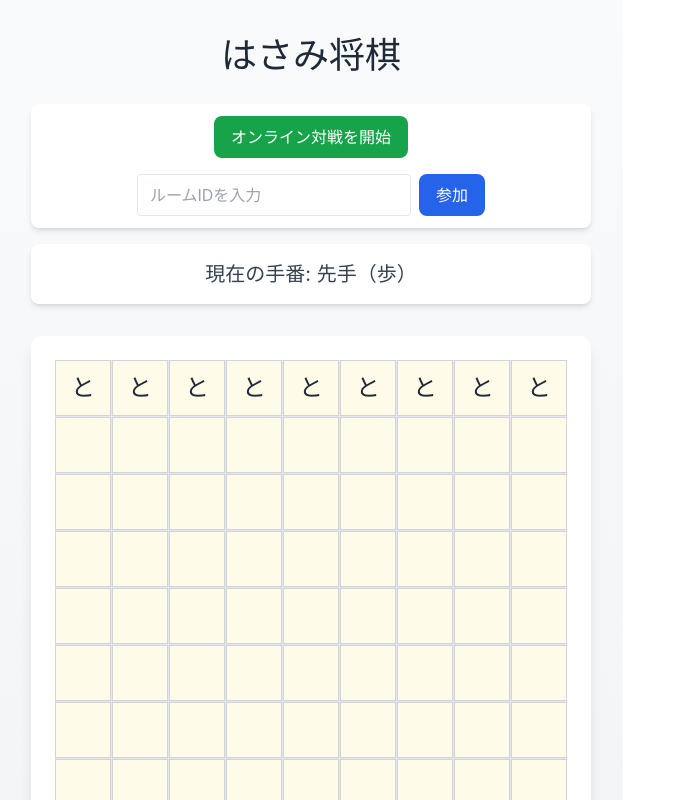
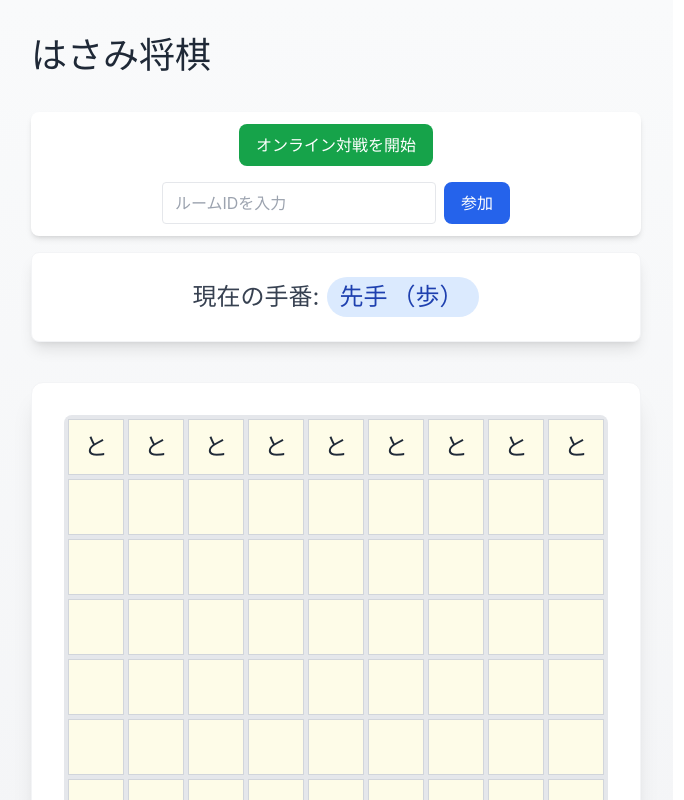
Before and after one commit to yuzoiwasaki/hasami-shogi, a React (Vite) app: page / in a window 1280 px wide. Shown: the top 800 px of the page, without its empty margins (1-685 px from the left). Built offline with nearby package versions, Linux system fonts and the light colour scheme; no server answers.

Commit message:
Improve design

```diff
--- a/src/App.tsx
+++ b/src/App.tsx
@@ -18,15 +18,15 @@ function GameContent() {
 
   return (
     <div className="max-w-4xl mx-auto">
-      <div className="flex justify-between items-center mb-4 sm:mb-8">
-        <h1 className="text-3xl sm:text-4xl font-bold text-gray-800 font-japanese flex-grow text-center">
+      <div className="flex justify-between items-center mb-6 sm:mb-10">
+        <h1 className="text-3xl sm:text-4xl font-bold text-gray-800 font-japanese">
           はさみ将棋
         </h1>
         {room && (
           <button
             onClick={() => window.location.reload()}
             className="bg-gray-600 hover:bg-gray-700 text-white font-bold py-2 px-4 rounded-lg
-              transition duration-200 ease-in-out transform hover:scale-105 shadow-lg text-sm"
+              transition duration-200 ease-in-out transform hover:scale-105 shadow-lg text-sm ml-4"
           >
             ホームに戻る
           </button>
@@ -35,37 +35,47 @@ function GameContent() {
 
       <RoomManager />
 
-      <div className="text-center mb-4 sm:mb-8 p-3 sm:p-4 bg-white rounded-lg shadow-md">
+      <div className="text-center mb-6 sm:mb-10 p-4 sm:p-6 bg-white rounded-lg shadow-lg border border-gray-100">
         {winner ? (
-          <div className="space-y-3 sm:space-y-4">
-            <div className="text-xl sm:text-2xl font-bold text-gray-800">
-              {getPlayerName(winner)}（{winner}）の勝利！
+          <div className="space-y-4 sm:space-y-6">
+            <div className="text-2xl sm:text-3xl font-bold text-gray-800 animate-fade-in">
+              {getPlayerName(winner)}
+              <span className="inline-block mx-2 px-3 py-1 bg-indigo-100 text-indigo-800 rounded-full">
+                {winner}
+              </span>
+              の勝利！
             </div>
             <button
               onClick={resetGame}
-              className="bg-indigo-600 hover:bg-indigo-700 text-white font-bold py-2 sm:py-3 px-4 sm:px-6 rounded-lg
-                transition duration-200 ease-in-out transform hover:scale-105 shadow-lg text-sm sm:text-base"
+              className="bg-indigo-600 hover:bg-indigo-700 text-white font-bold py-3 sm:py-4 px-6 sm:px-8 rounded-lg
+                transition duration-200 ease-in-out transform hover:scale-105 shadow-lg text-base sm:text-lg"
             >
               もう一度プレイ
             </button>
           </div>
         ) : (
-          <div className="text-lg sm:text-xl text-gray-700">
-            現在の手番: <span className="font-bold">{getPlayerName(currentPlayer)}（{currentPlayer}）</span>
+          <div className="text-xl sm:text-2xl text-gray-700">
+            現在の手番:
+            <span className={`font-bold ml-2 inline-block px-3 py-1 rounded-full ${
+              currentPlayer === '歩' ? 'bg-blue-100 text-blue-800' : 'bg-red-100 text-red-800'
+            }`}>
+              {getPlayerName(currentPlayer)}
+              <span className="mx-1">（{currentPlayer}）</span>
+            </span>
           </div>
         )}
       </div>
 
       {/* エラーメッセージ */}
       {error && (
-        <div className="text-center mb-4 p-2 bg-red-100 text-red-700 rounded-lg">
+        <div className="text-center mb-6 p-3 bg-red-100 text-red-700 rounded-lg border border-red-200 shadow-sm">
           {error.message}
         </div>
       )}
 
       <div className="flex justify-center">
-        <div className="bg-white p-2 sm:p-6 rounded-xl shadow-lg w-full sm:w-auto">
-          <div className="grid grid-cols-9 gap-px bg-gray-200">
+        <div className="bg-white p-3 sm:p-8 rounded-xl shadow-xl border border-gray-100">
+          <div className="grid grid-cols-9 gap-0.5 sm:gap-1 bg-gray-200 p-0.5 sm:p-1 rounded-lg">
             {board.map((row, i) =>
               row.map((piece, j) => (
                 <Cell
```
